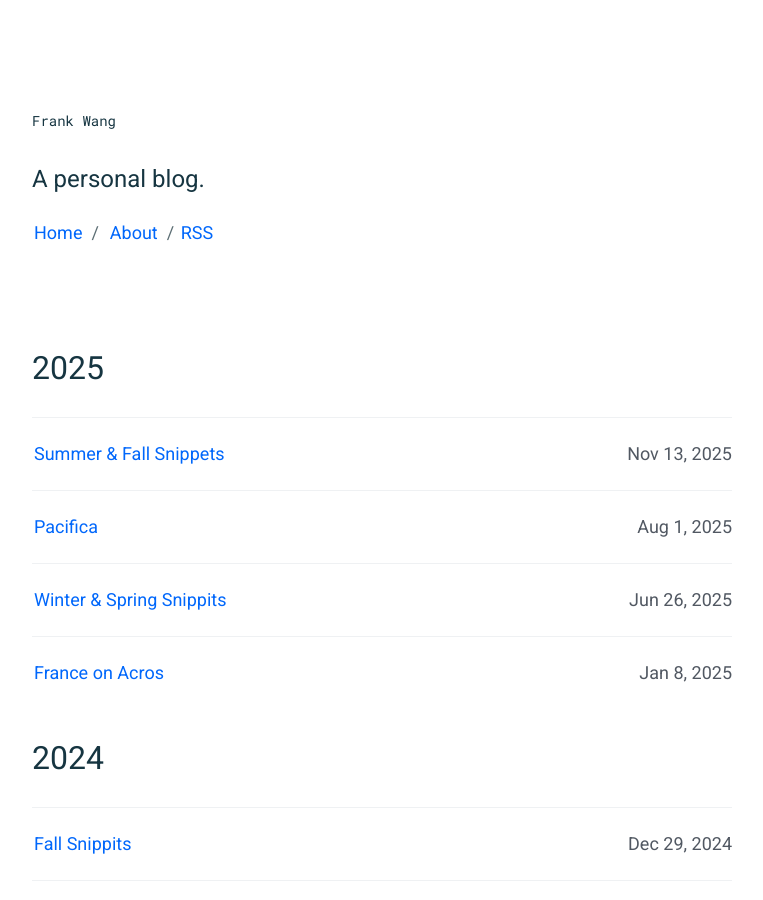
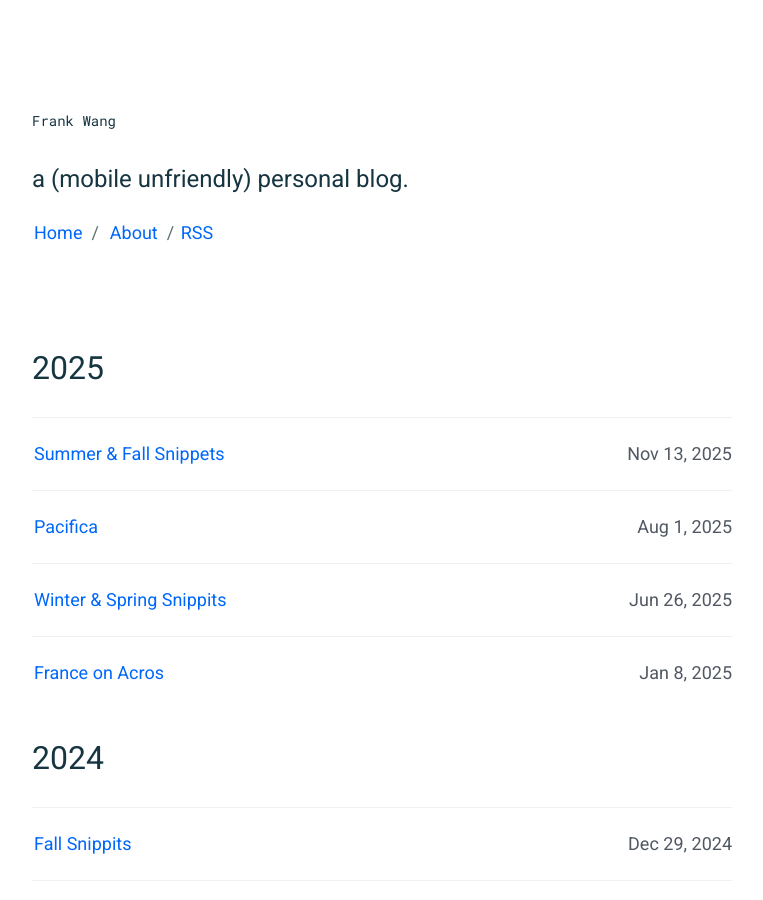
Before and after one commit to frankwang95/frankwang95.github.io, a Jekyll site: the page built from index.html, in a window 1280 px wide and 900 px high. Shown: the whole window, without its empty margins (258-1021 px from the left). Built offline with Jekyll 4.4.1, drawn with Linux system fonts in a browser that asks for light colours.

Commit message:
Update _config.yml

```diff
--- a/_config.yml
+++ b/_config.yml
@@ -1,7 +1,7 @@
 # Site settings
 title: "Frank Wang"
 description: >
-  A personal blog.
+  a (mobile unfriendly) personal blog.
 
 author: Frank Wang
 email: frankwang95@gmail.com
```
